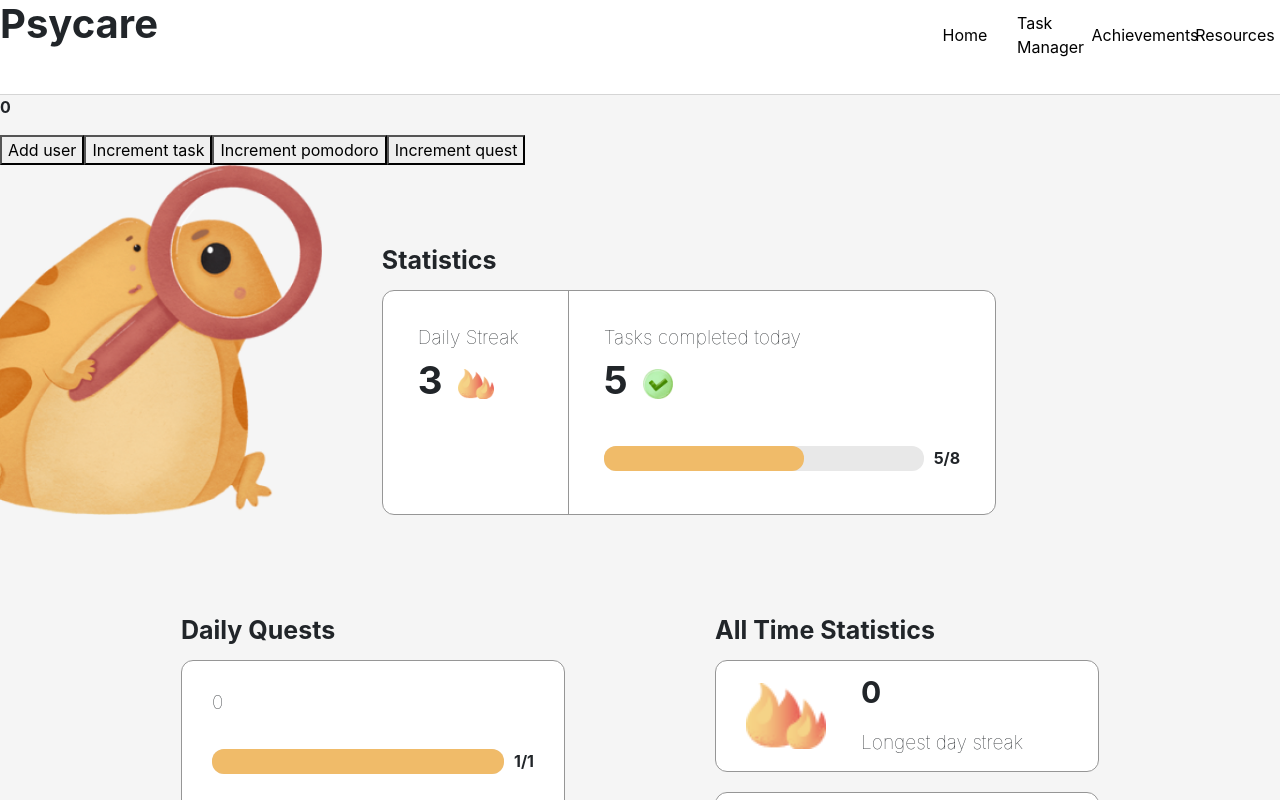
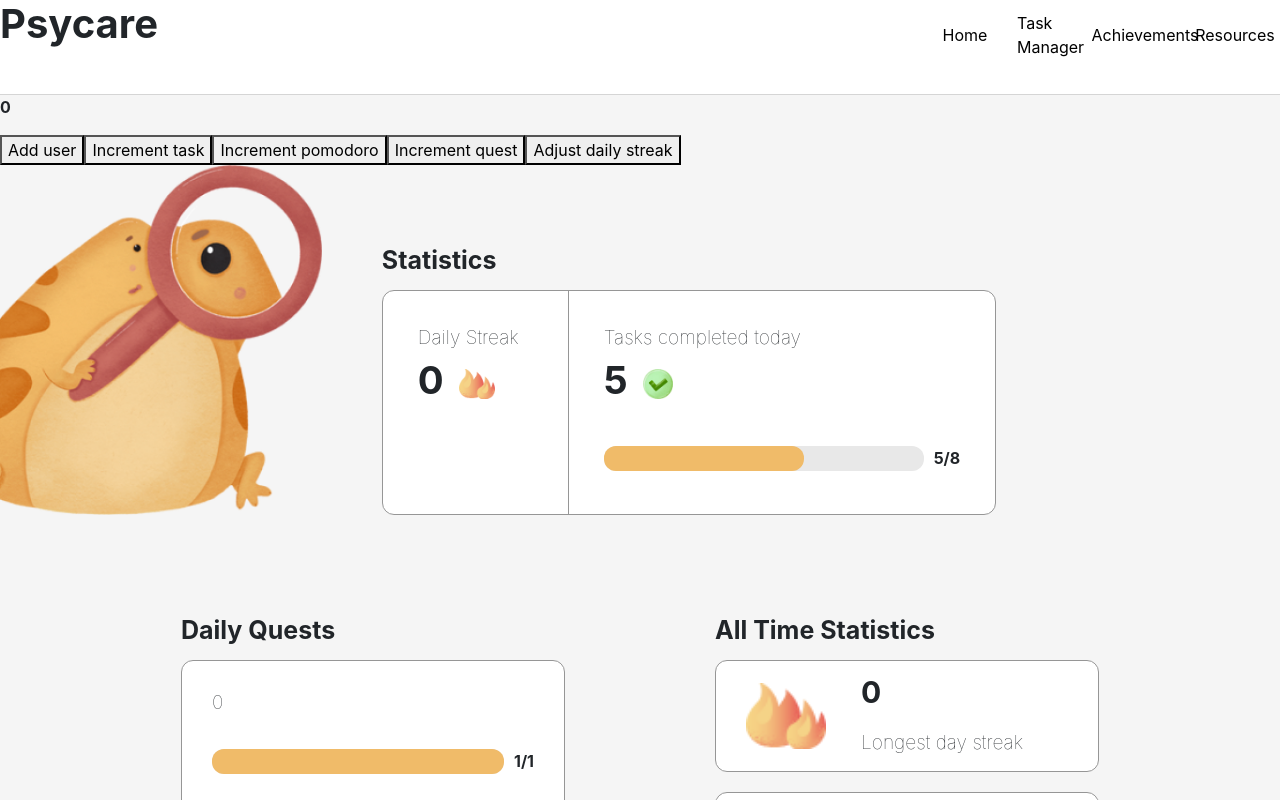
Before and after one commit to jianna-braza/Bearable, a React (Create React App) app in the folder psycare/: page /stats in a window 1280 px wide. Shown: the top 800 px of the page. Built offline with nearby package versions, Linux system fonts and the light colour scheme; no server answers; the database is empty.

Commit message:
implement daily streaks

```diff
--- a/psycare/src/stats.js
+++ b/psycare/src/stats.js
@@ -76,6 +76,60 @@ const lifetimeQuests = async (userId) => {
   }
 }
 
+// add current date to date array, update CurrStreak, update LongestStreak
+const dailyStreaks = async (userId) => {
+  try {
+      const docRef = doc(db, "userData", userId);
+      const docSnap = await getDoc(docRef);
+
+      if (docSnap.exists()) {
+          const currentDate = new Date().toISOString(); // Get current date in ISO format
+          const userData = docSnap.data();
+
+          // Add current date to the 'dates' field array
+          userData.CheckInDates = userData.CheckInDates || []; // Initialize if 'dates' field doesn't exist
+          userData.CheckInDates.push(currentDate);
+
+          // Update the document with the new 'dates' field
+          await setDoc(docRef, userData);
+
+          console.log("Current date added to the 'dates' field successfully.");
+
+          // Check streak
+          const today = new Date();
+          const yesterday = new Date(today);
+          yesterday.setDate(yesterday.getDate() - 1);
+          const yesterdayISO = yesterday.toISOString().slice(0, 10); // Get yesterday's date in ISO format (YYYY-MM-DD)
+
+          if (userData.CheckInDates.includes(yesterdayISO)) {
+              // Increment CurrStreak if there is a date from the previous day
+              userData.CurrStreak = (userData.CurrStreak || 0) + 1;
+              console.log("CurrStreak incremented by 1.");
+          } else {
+              // Set CurrStreak to 1 if there is no date from the previous day
+              userData.CurrStreak = 1;
+              console.log("CurrStreak set to 1.");
+          }
+
+          // Update document with the updated streak
+          await setDoc(docRef, userData);
+
+          // Compare CurrStreak and LongestStreak
+          if (userData.CurrStreak > (userData.LongestStreak || 0)) {
+              // Update LongestStreak if CurrStreak is greater
+              userData.LongestStreak = userData.CurrStreak;
+              await setDoc(docRef, userData);
+              console.log("LongestStreak updated with CurrStreak value.");
+          }
+      } else {
+          console.log("User document does not exist.");
+      }
+  } catch (error) {
+      console.error("Error adding current date and checking streak:", error);
+  }
+};
+
+
 
 export default function StatsPage(props) {
 
@@ -111,7 +165,9 @@ export default function StatsPage(props) {
           LifetimeTasks: 0,
           LifetimePomodoros: 0,
           LifetimeQuests: 0,
-          LongestStreak: 0
+          LongestStreak: 0,
+          CurrStreak: 0,
+          CheckInDates: []
         });
         console.log("User document created successfully.");
       } else {
@@ -207,6 +263,27 @@ export default function StatsPage(props) {
         }
       };
       fetchCurrLongestStreak();
+    }
+  }, [userId]);
+
+  // retrieve current streak
+  const [currStreak, setCurrStreak] = useState(0);
+
+  useEffect(() => {
+    if (userId) {
+      const fetchCurrStreak = async () => {
+        try {
+          const docRef = doc(db, 'userData', userId);
+          const docSnap = await getDoc(docRef);
+          const data = docSnap.data();
+          if (docSnap.exists() && data.hasOwnProperty('CurrStreak')) {
+            setCurrStreak(data.CurrStreak);
+          }
+        } catch (error) {
+          console.error("Error fetching longest streak:", error);
+        }
+      };
+      fetchCurrStreak();
     }
   }, [userId]);
 
@@ -319,11 +396,20 @@ export default function StatsPage(props) {
 
           <p>{userId}</p>
 
+        {/* attach to "sign in with google" */}
         <button onClick={addUser}>Add user</button>
+
+        {/* attach to "mark as done" */}
         <button onClick={() => lifetimeTasks(userId)}>Increment task</button>
+
+        {/* attach to "start" */}
         <button onClick={() => lifetimePomodoros(userId)}>Increment pomodoro</button>
+
+        {/* attach to tbd, mark as done? */}
         <button onClick={() => lifetimeQuests(userId)}>Increment quest</button>
 
+        {/* attach to "mark as done" */}
+        <button onClick={() => dailyStreaks(userId)}>Adjust daily streak</button>
 
 
           {/* Stats header */}
@@ -335,7 +421,7 @@ export default function StatsPage(props) {
                 <div className="stats-daily-streak">
                   <h3>Daily Streak</h3>
                   <div className="stats-streak-num">
-                    <h4>3</h4>
+                    <h4>{currStreak}</h4>
                     <img src={streak} alt="fire"/>
                   </div>
                 </div>
```
